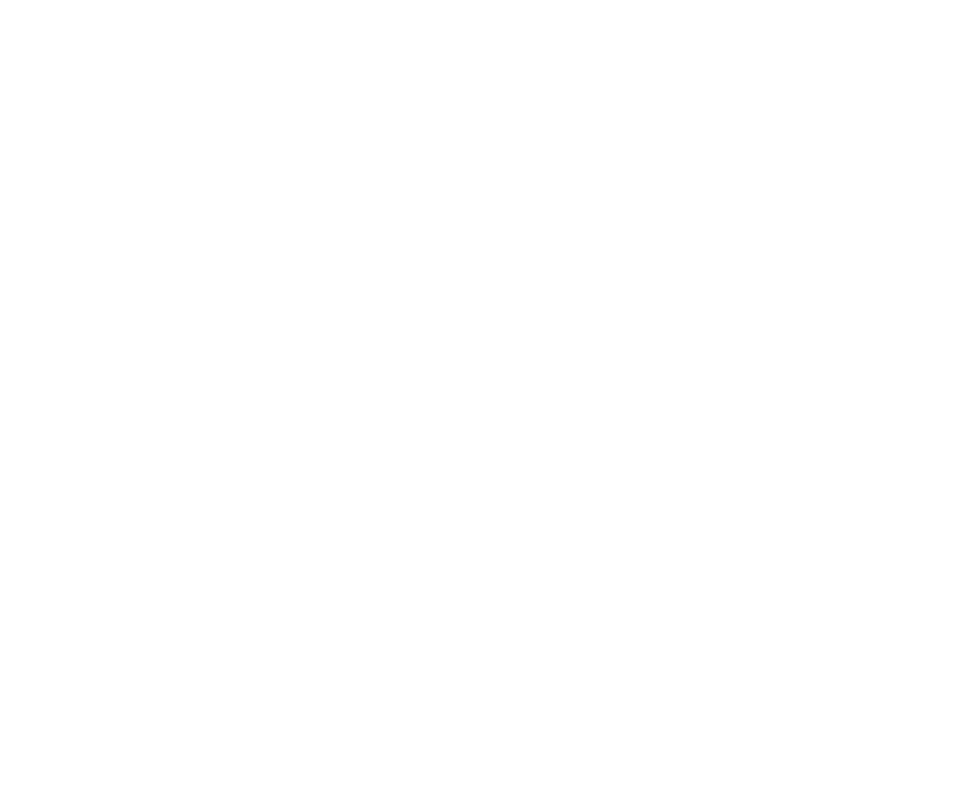
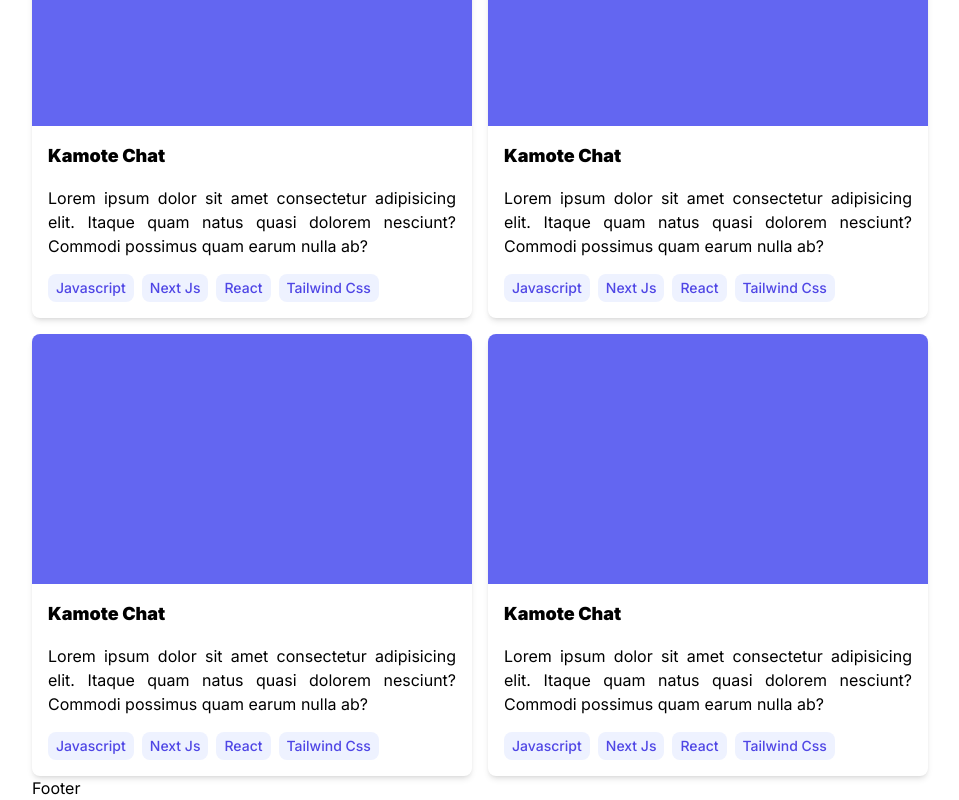
Before and after one commit to kamotekiddev/portfolio-tw, a Next.js app: page /home in a window 1280 px wide. Shown: the part 1998-2798 px from the top of the page, without its empty margins (160-1119 px from the left). Before the commit the page ends 1774 px from the top, so only its background shows below. Built offline with nearby package versions, Linux system fonts and the light colour scheme.

Commit message:
create a project section

```diff
--- /dev/null
+++ b/app/(pages)/home/components/ProjectsSection.tsx
@@ -0,0 +1,35 @@
+import ProjectCard from "@/components/ProjectCard";
+
+const ProjectsSection = () => {
+   return (
+      <div>
+         <h1 className="text-3xl mb-8 font-black text-indigo-600 bg-indigo-50 p-2 px-4 rounded-lg w-max">
+            Recent Projects
+         </h1>
+         <div className="grid gap-4 grid-cols-2">
+            <ProjectCard
+               title="Kamote Chat"
+               description="Lorem ipsum dolor sit amet consectetur adipisicing elit. Itaque quam natus quasi dolorem nesciunt? Commodi possimus quam earum nulla ab?"
+               tags={["Javascript", "Next Js", "React", "Tailwind Css"]}
+            />
+            <ProjectCard
+               title="Kamote Chat"
+               description="Lorem ipsum dolor sit amet consectetur adipisicing elit. Itaque quam natus quasi dolorem nesciunt? Commodi possimus quam earum nulla ab?"
+               tags={["Javascript", "Next Js", "React", "Tailwind Css"]}
+            />
+            <ProjectCard
+               title="Kamote Chat"
+               description="Lorem ipsum dolor sit amet consectetur adipisicing elit. Itaque quam natus quasi dolorem nesciunt? Commodi possimus quam earum nulla ab?"
+               tags={["Javascript", "Next Js", "React", "Tailwind Css"]}
+            />
+            <ProjectCard
+               title="Kamote Chat"
+               description="Lorem ipsum dolor sit amet consectetur adipisicing elit. Itaque quam natus quasi dolorem nesciunt? Commodi possimus quam earum nulla ab?"
+               tags={["Javascript", "Next Js", "React", "Tailwind Css"]}
+            />
+         </div>
+      </div>
+   );
+};
+
+export default ProjectsSection;
--- a/app/(pages)/home/page.tsx
+++ b/app/(pages)/home/page.tsx
@@ -1,5 +1,6 @@
 import AboutSection from "./components/AboutSection";
 import HeroSection from "./components/HeroSection";
+import ProjectsSection from "./components/ProjectsSection";
 
 const Home = () => {
    return (
@@ -10,7 +11,9 @@ const Home = () => {
          <div id="about">
             <AboutSection />
          </div>
-         <div id="projects"></div>
+         <div id="projects" className="mt-20">
+            <ProjectsSection />
+         </div>
          <div id="contact"></div>
       </main>
    );
--- /dev/null
+++ b/app/components/ProjectCard.tsx
@@ -0,0 +1,31 @@
+import React from "react";
+
+interface Props {
+   title: string;
+   description: string;
+   tags: string[];
+}
+
+const ProjectCard = ({ title, description, tags }: Props) => {
+   return (
+      <div className="shadow-md rounded-lg overflow-hidden cursor-pointer">
+         <div className="bg-indigo-500 w-full h-[250px]"></div>
+         <div className="p-4">
+            <h1 className="font-black text-lg mb-4">{title}</h1>
+            <p className="text-justify">{description}</p>
+            <div className="flex gap-2 flex-wrap mt-4">
+               {tags.map((tag, i) => (
+                  <div
+                     key={i}
+                     className="p-1 px-2 text-sm font-medium flex-shrink-0 rounded-lg bg-indigo-50 text-indigo-600"
+                  >
+                     {tag}
+                  </div>
+               ))}
+            </div>
+         </div>
+      </div>
+   );
+};
+
+export default ProjectCard;
```
